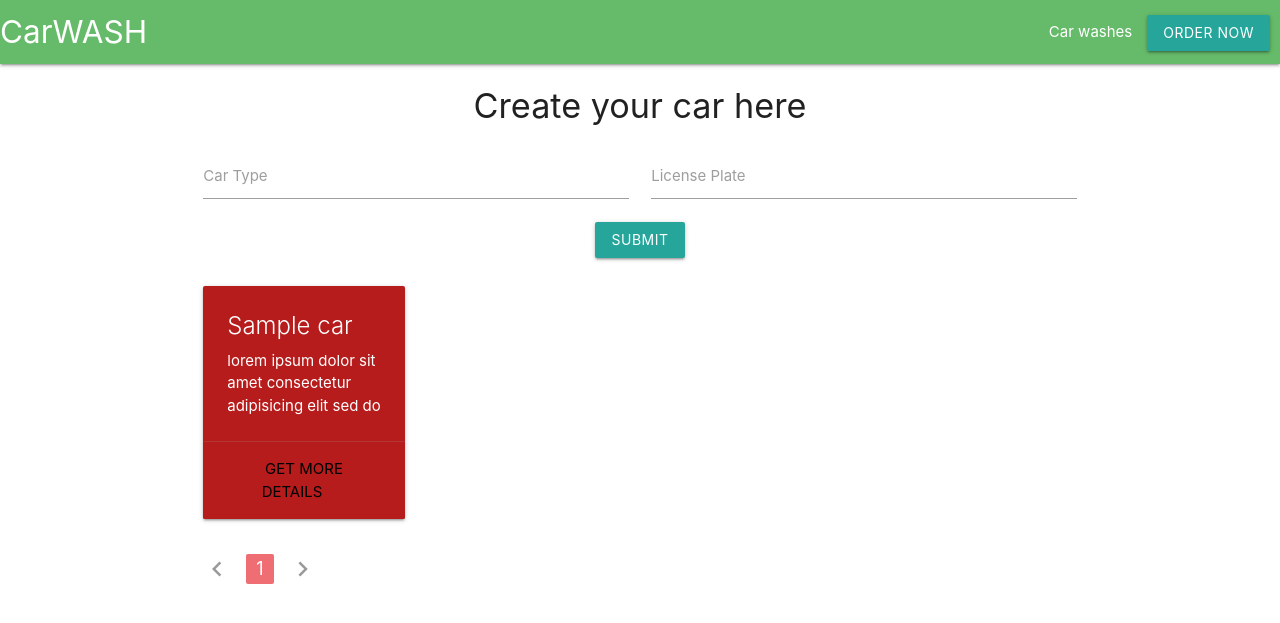
After one commit to Cakelover-png/car_wash, a Django app: template templates/management/cars.html in a window 1280 px wide. The commit adds this page. Shown: the top 623 px of the page. Run offline with Django 3.2, Linux system fonts and the light colour scheme; the template is opened without the code that fills it: most values are stand-ins (such as "Sample title", 1, 10 or a date in 2020); form fields are guessed from the names that the template uses.

Commit message:
added cars and order pages with forms and listing + pagination.

```diff
--- a/management/urls.py
+++ b/management/urls.py
@@ -1,5 +1,5 @@
 from django.urls import path
-from .views import homepage, car_washes, car_wash_detail, washers
+from .views import homepage, car_washes, car_wash_detail, washers, order, cars
 
 
 urlpatterns = [
@@ -7,4 +7,6 @@ urlpatterns = [
     path('car_washes/', car_washes, name='car_washes'),
     path('car_washes/<int:cw_pk>/details', car_wash_detail, name='cw_detail'),
     path('car_washes/<int:cw_pk>/washers', washers, name='washers'),
+    path('car_washes/<int:cw_pk>/cars', cars, name='cars'),
+    path('order/<int:cw_pk>', order, name='order'),
 ]
--- a/static/js/header-responsive.js
+++ b/static/js/header-responsive.js
@@ -1,4 +1,7 @@
 document.addEventListener('DOMContentLoaded', function() {
   var elems = document.querySelectorAll('.sidenav');
   var instances = M.Sidenav.init(elems, {});
+  var elems = document.querySelectorAll('select');
+  var instances = M.FormSelect.init(elems, {});
+
 });
--- a/templates/base.html
+++ b/templates/base.html
@@ -5,7 +5,9 @@
 <head>
     <!-- Compiled and minified CSS -->
     <link rel="stylesheet" href="https://cdnjs.cloudflare.com/ajax/libs/materialize/1.0.0/css/materialize.min.css">
-
+    <link rel="shortcut icon" href="#">
+    <link href="https://fonts.googleapis.com/icon?family=Material+Icons" rel="stylesheet">
+    <script src="https://ajax.googleapis.com/ajax/libs/jquery/3.5.1/jquery.min.js"></script>
     <!-- Compiled and minified JavaScript -->
     <script src="https://cdnjs.cloudflare.com/ajax/libs/materialize/1.0.0/js/materialize.min.js"></script>
 </head>
@@ -14,6 +16,13 @@
 .padd {
   padding-top: 10px;
 }
+#inp_nav {
+    margin-right: 10px;
+}
+#inp_nav_mobile{
+    margin-left: 10px;
+}
+
 </style>
 
 <body>
@@ -23,14 +32,22 @@
         <a href="#" data-target="mobile-demo" class="sidenav-trigger"><i class="material-icons">menu</i></a>
         <ul class="right hide-on-med-and-down">
             <li><a href="{% url 'car_washes' %}">Car washes</a></li>
-            <li><a href="#">Order</a></li>
+            <li><form action="{% url 'car_washes' %}" method='get'>
+                    <input type="hidden" value="True" name="order">
+                    <input type="submit" class="btn" value="Order Now" id="inp_nav">
+                </form>
+            </li>
         </ul>
     </div>
 </nav>
 
 <ul class="sidenav" id="mobile-demo">
+    <li><form action="{% url 'car_washes' %}" method='get'>
+            <input type="hidden" value="True" name="order">
+            <input type="submit" class="btn" value="Order Now" id="inp_nav_mobile">
+        </form>
+    </li>
     <li><a href="{% url 'car_washes' %}">Car washes</a></li>
-    <li><a href="#">Order</a></li>
 </ul>
 
 {% block content %}
--- /dev/null
+++ b/templates/management/cars.html
@@ -0,0 +1,75 @@
+{% extends "base.html"%}
+
+
+{% block content %}
+<form action="" method="post">
+    {% csrf_token %}
+    <div class="container">
+        <div class="row">
+            {% if is_succ %}
+            <div>
+                <h4 class="center-align">The operation was successful</h5>
+            </div>
+            {% else %}
+            <div>
+                <h4 class="center-align">Create your car here</h5>
+            </div>
+            {% endif %}
+            <strong class="center-align">{{form.errors}}</strong>
+            <div class="input-field col s6 ">
+                {{form.car_type}}
+                <label>Car Type</label>
+            </div>
+            <div class="input-field col s6 ">
+                {{form.license_plate}}
+                <label>License Plate</label>
+            </div>
+            <div class="center">
+                <button class="btn waves-effect waves-light" type="submit" name="action">
+                    Submit
+                </button>
+            </div>
+        </div>
+        {% for car in cars %}
+            {% if forloop.counter0|divisibleby:"4" %}
+            <div class="row">
+            {% endif %}
+              <div class="col s6 m3">
+                <div class="card red darken-4">
+                  <div class="card-content white-text">
+                    <span class="card-title">{{car}}</span>
+                    <p>{% lorem 10 w %}</p>
+                  </div>
+                  <div class="card-action center">
+                    <a class="black-text" href="#">Get More Details</a>
+                  </div>
+                </div>
+              </div>
+
+            {% if forloop.counter|divisibleby:"4" or forloop.last %}
+            </div>
+        {% endif %}
+    {% endfor %}
+        <ul class="pagination">
+            {% if cars.has_previous %}
+                <li class="waves-effect"><a href="?page={{ cars.previous_page_number }}"><i class="material-icons">chevron_left</i></a></li>
+            {% else %}
+                <li class="disabled"><a href="#!"><i class="material-icons">chevron_left</i></a></li>
+            {% endif %}
+            {% for i in cars.paginator.page_range %}
+                 {% if cars.number == i %}
+                  <li class="active"><a>{{ i }}</a></li>
+                 {% else %}
+                   <li class="waves-effect"><a href="?page={{ i }}">{{ i }}</a></li>
+                 {% endif %}
+            {% endfor %}
+            {% if cars.has_next %}
+                <li class="waves-effect"><a href="?page={{ cars.paginator.num_pages }}"><i class="material-icons">chevron_right</i></a></li>
+            {% else %}
+                <li class="disabled"><a href="#!"><i class="material-icons">chevron_right</i></a></li>
+            {% endif %}
+      </ul>
+    </div>
+</form>
+
+{% endblock %}
--- a/templates/management/homepage.html
+++ b/templates/management/homepage.html
@@ -4,7 +4,10 @@
 <div class="container">
     <div class='padd'>
         <div class='align center'>
-            <a class="btn-large disabled">Order Now</a>
+            <form action="{% url 'car_washes' %}" method='get'>
+                <input type="hidden" value="True" name="order">
+                <input type="submit" class="btn-large" value="Order Now">
+            </form>
         </div>
     </div>
     <div class="row">
```
Also changed, not shown: management/forms.py (added, +33 -0 lines), management/views.py (+46 -1 lines), templates/management/car_washes.html (+33 -0 lines), templates/management/order.html (added, +33 -0 lines), db.sqlite3, static/images/car_wash1.jpeg (added).
